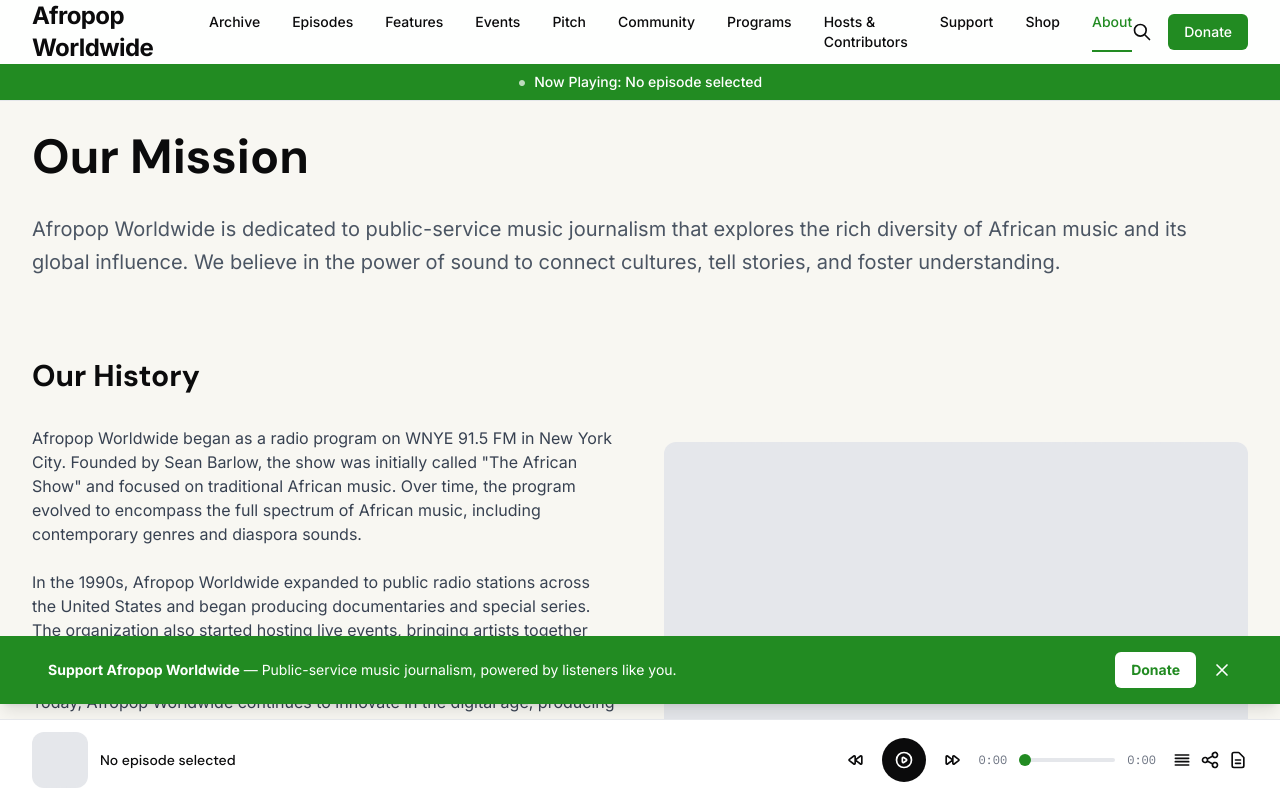
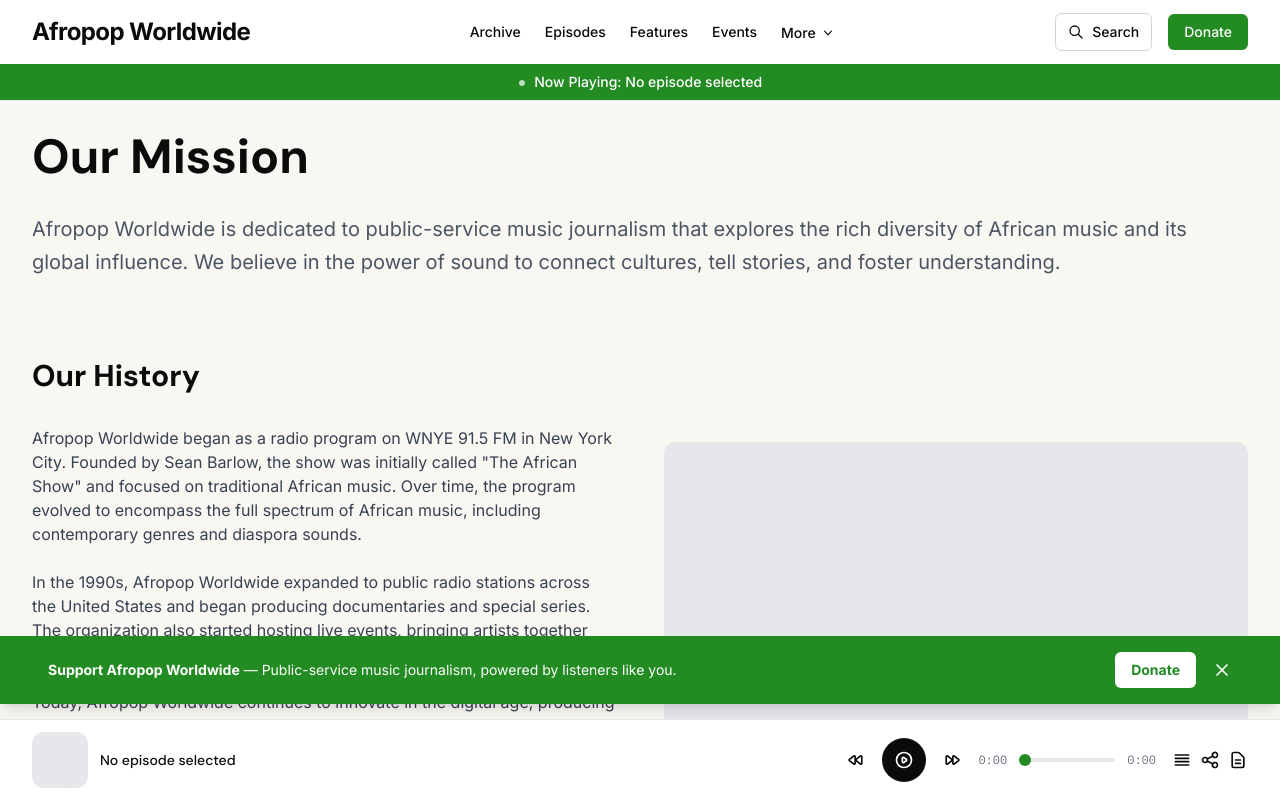
Before and after one commit to Ceyvion/afropop, a Next.js app: page /about in a window 1280 px wide. Shown: the top 800 px of the page. Built offline with nearby package versions, Linux system fonts and the light colour scheme.

Commit message:
ux(header): simplify nav, add ‘More’ menu, and promote Search button for better visibility

```diff
--- a/app/components/Header.tsx
+++ b/app/components/Header.tsx
@@ -1,4 +1,4 @@
-// Header component with refined design
+// Header component with streamlined layout and prominent search
 'use client'
 
 import React, { useState } from 'react'
@@ -9,19 +9,22 @@ import { usePlayer } from '@/app/components/PlayerProvider'
 const Header = () => {
   const pathname = usePathname()
   const [isMenuOpen, setIsMenuOpen] = useState(false)
+  const [isMoreOpen, setIsMoreOpen] = useState(false)
   const { track, isPlaying } = usePlayer()
 
-  // Navigation items from the spec
-  const navItems = [
+  // Core navigation kept visible; others moved to "More"
+  const navPrimary = [
     { name: 'Archive', href: '/archive' },
     { name: 'Episodes', href: '/episodes' },
     { name: 'Features', href: '/features' },
     { name: 'Events', href: '/events' },
+  ]
+
+  const navMore = [
     { name: 'Pitch', href: '/pitch' },
     { name: 'Community', href: '/community' },
     { name: 'Programs', href: '/programs' },
-    { name: 'Hosts & Contributors', href: '/contributors' },
-    { name: 'Support', href: '/support' },
+    { name: 'Contributors', href: '/contributors' },
     { name: 'Shop', href: '/shop' },
     { name: 'About', href: '/about' },
   ]
@@ -38,9 +41,9 @@ const Header = () => {
             </Link>
           </div>
 
-          {/* Center: primary nav (hidden on mobile) */}
-          <nav className="hidden md:flex md:space-x-8">
-            {navItems.map((item) => (
+          {/* Center: primary nav + More (hidden on mobile) */}
+          <nav className="hidden md:flex md:items-center md:space-x-6">
+            {navPrimary.map((item) => (
               <Link
                 key={item.name}
                 href={item.href}
@@ -53,11 +56,53 @@ const Header = () => {
                 {item.name}
               </Link>
             ))}
+            <div className="relative">
+              <button
+                className={`text-sm font-medium transition-colors duration-200 inline-flex items-center gap-1 ${isMoreOpen ? 'text-accent-2' : 'text-ink hover:text-accent-2'}`}
+                onClick={() => setIsMoreOpen((v) => !v)}
+                aria-haspopup="menu"
+                aria-expanded={isMoreOpen}
+              >
+                More
+                <svg xmlns="http://www.w3.org/2000/svg" className="h-4 w-4" viewBox="0 0 20 20" fill="currentColor"><path d="M5.23 7.21a.75.75 0 011.06.02L10 11.17l3.71-3.94a.75.75 0 111.08 1.04l-4.25 4.5a.75.75 0 01-1.08 0l-4.25-4.5a.75.75 0 01.02-1.06z"/></svg>
+              </button>
+              {isMoreOpen && (
+                <div
+                  className="absolute right-0 mt-2 w-48 bg-white border border-gray-200 rounded-md shadow-lg py-1 z-50"
+                  role="menu"
+                >
+                  {navMore.map((item) => (
+                    <Link
+                      key={item.name}
+                      href={item.href}
+                      className={`block px-3 py-2 text-sm ${pathname === item.href ? 'text-accent-2 bg-gray-50' : 'text-ink hover:bg-gray-50 hover:text-accent-2'}`}
+                      onClick={() => setIsMoreOpen(false)}
+                      role="menuitem"
+                    >
+                      {item.name}
+                    </Link>
+                  ))}
+                </div>
+              )}
+            </div>
           </nav>
 
-          {/* Right: Search, Donate, Menu (mobile) */}
+          {/* Right: prominent Search, Donate, Menu (mobile) */}
           <div className="flex items-center space-x-4">
-            <Link href="/search" className="text-ink hover:text-accent-2 transition-colors duration-200">
+            <Link
+              href="/search"
+              className="hidden md:inline-flex items-center gap-2 px-3 py-2 text-sm font-medium rounded-md border border-gray-300 text-ink bg-white hover:bg-gray-50 transition-colors duration-200"
+            >
+              <svg xmlns="http://www.w3.org/2000/svg" className="h-4 w-4" fill="none" viewBox="0 0 24 24" stroke="currentColor">
+                <path strokeLinecap="round" strokeLinejoin="round" strokeWidth={2} d="M21 21l-6-6m2-5a7 7 0 11-14 0 7 7 0 0114 0z" />
+              </svg>
+              Search
+            </Link>
+            <Link
+              href="/search"
+              className="md:hidden inline-flex items-center justify-center w-9 h-9 rounded-md border border-gray-300 text-ink bg-white hover:bg-gray-50 transition-colors duration-200"
+              aria-label="Search"
+            >
               <svg xmlns="http://www.w3.org/2000/svg" className="h-5 w-5" fill="none" viewBox="0 0 24 24" stroke="currentColor">
                 <path strokeLinecap="round" strokeLinejoin="round" strokeWidth={2} d="M21 21l-6-6m2-5a7 7 0 11-14 0 7 7 0 0114 0z" />
               </svg>
@@ -71,6 +116,7 @@ const Header = () => {
             <button
               className="md:hidden text-ink hover:text-accent-2 transition-colors duration-200"
               onClick={() => setIsMenuOpen(!isMenuOpen)}
+              aria-label="Open menu"
             >
               <svg xmlns="http://www.w3.org/2000/svg" className="h-6 w-6" fill="none" viewBox="0 0 24 24" stroke="currentColor">
                 <path strokeLinecap="round" strokeLinejoin="round" strokeWidth={2} d="M4 6h16M4 12h16M4 18h16" />
@@ -84,7 +130,16 @@ const Header = () => {
       {isMenuOpen && (
         <div className="md:hidden bg-white border-t border-gray-200">
           <div className="max-w-7xl mx-auto px-4 sm:px-6 lg:px-8 py-4 space-y-1">
-            {navItems.map((item) => (
+            <div className="pb-2">
+              <Link
+                href="/search"
+                className="block w-full px-3 py-2 rounded-md border border-gray-300 text-ink bg-white text-base font-medium"
+                onClick={() => setIsMenuOpen(false)}
+              >
+                Search
+              </Link>
+            </div>
+            {[...navPrimary, ...navMore].map((item) => (
               <Link
                 key={item.name}
                 href={item.href}
```
